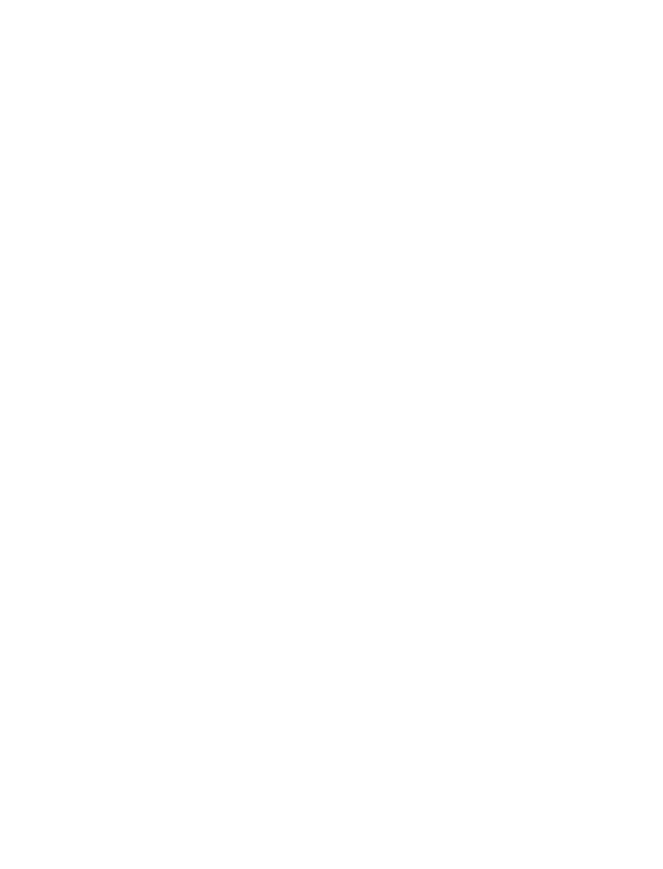
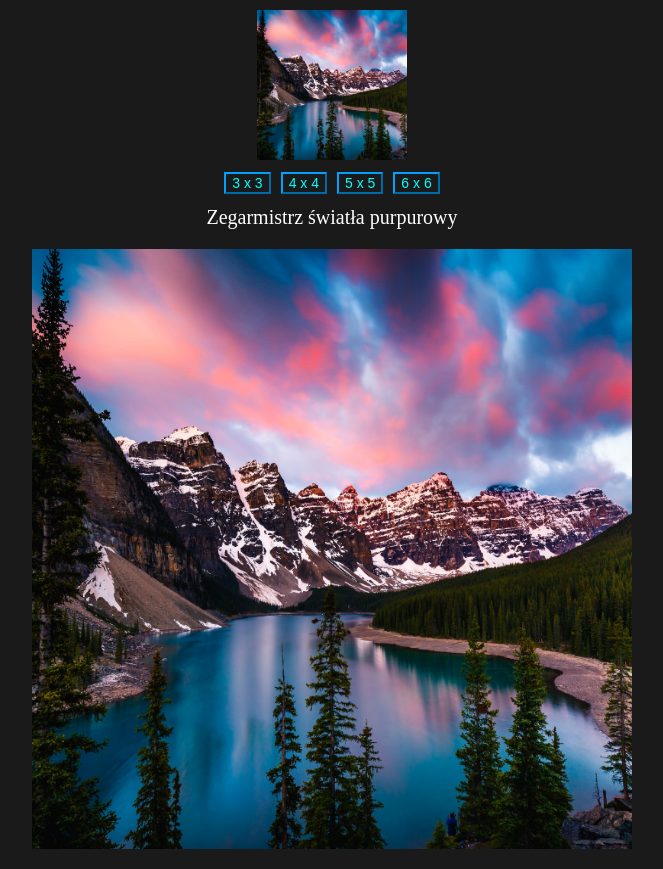
Before and after one commit to DaW888/slide, a plain HTML site: page slide.html in a window 1280 px wide. Shown: the whole page, without its empty margins (308-971 px from the left). Before the commit the page ends 800 px from the top, so only its background shows below. Drawn offline with Linux system fonts and the light colour scheme.

Commit message:
stworzony uklad - czas na algorytmy

```diff
--- a/slide.html
+++ b/slide.html
@@ -6,18 +6,131 @@
     <meta http-equiv="X-UA-Compatible" content="ie=edge" />
     <meta name="author" content="Dawid Wajda" />
     <meta name="description" content="3ic2" />
-    <title>Strona</title>
+	<title>Strona</title>
+
+	<style>
+		*{
+			margin: 0 auto;
+			padding: 0 auto;
+		}
+
+		body{
+			background-color: rgb(26, 26, 27);
+		}
+
+		header > img{
+			width: 150px;
+			height: 150px;
+			margin: 10px auto;
+			display: block;
+		}
+
+		#buttony{
+			margin: 12px auto;
+			display: block;
+			text-align: center;
+		}
+		#buttony > button{
+			margin: 0 5px;
+			background-color: transparent;
+			color: aqua;
+			font-size: 14px;
+			border: 2px outset rgb(0, 160, 255);
+		}
+
+		#timer{
+			color: white;
+			font-size: 20px;
+			margin: auto;
+			display: block;
+			text-align: center;
+
+		}
+		#game > img{
+			width: 600px;
+			height: 600px;
+			margin: 20px auto;
+			display: block;
+			border: 2px ;
+		}
+
+	</style>
     <script>
       function ready() {
-        a = {
-            asd: function(){
-                console.log("czesc")
-            }
+        slide = {
+			run: function (){
+				this.createDom()
+				this.loadphoto()
+				this.timer()
+				this.losowanyObraz()
+			},
+
+
+			changePhoto: function(){
+				tablicaObrazow = ['p1.jpg', 'p2.jpg', 'p3.jpg', 'p4.jpg']
+
+			},
+
+
+			createDom: function(){
+				el = document.createElement('header')
+				document.body.appendChild(el)
+
+
+				tablicaElementow = ['buttony', 'timer', 'game']
+				for(var i = 0; i<tablicaElementow.length; i++){
+					el = document.createElement('div')
+					el.id = tablicaElementow[i]
+					document.body.appendChild(el)
+
+				}
+			},
+
+
+            loadphoto: function(){
+                obraz = document.createElement("img")
+                obraz.src = "p4.jpg"
+                document.getElementsByTagName('header')[0].appendChild(obraz)
+
+				var tabInner = ['3 x 3', '4 x 4', '5 x 5', '6 x 6']
+				var tabId = [3, 4, 5, 6]
+				for(let i=0; i<tabId.length; i++){
+					var btn = document.createElement('button')
+					var t = document.createTextNode(tabInner[i])
+					btn.appendChild(t)
+					btn.id = tabId[i]
+					document.getElementById('buttony').appendChild(btn)
+
+					btn.onclick = () => {
+						var wybranyUklad = tabId[i]
+						return wybranyUklad
+					}
+				}
+				// return wybranyUklad  - dlaczego nie?
+			},
+
+
+			timer: function (){
+				el = document.createElement('p')
+				el.innerHTML = 'Zegarmistrz światła purpurowy'
+				document.getElementById('timer').appendChild(el)
+			},
+
+
+			losowanyObraz: function () {
+				obraz = document.createElement("img")
+				obraz.src = "p4.jpg"
+				document.getElementById("game").appendChild(obraz)
+			}
+
         }
+      slide.run()
+
+
       }
-
       document.addEventListener("DOMContentLoaded", ready);
     </script>
   </head>
-  <body></body>
+  <body>
+  </body>
 </html>
```
Also changed, not shown: p4.jpg (added).
